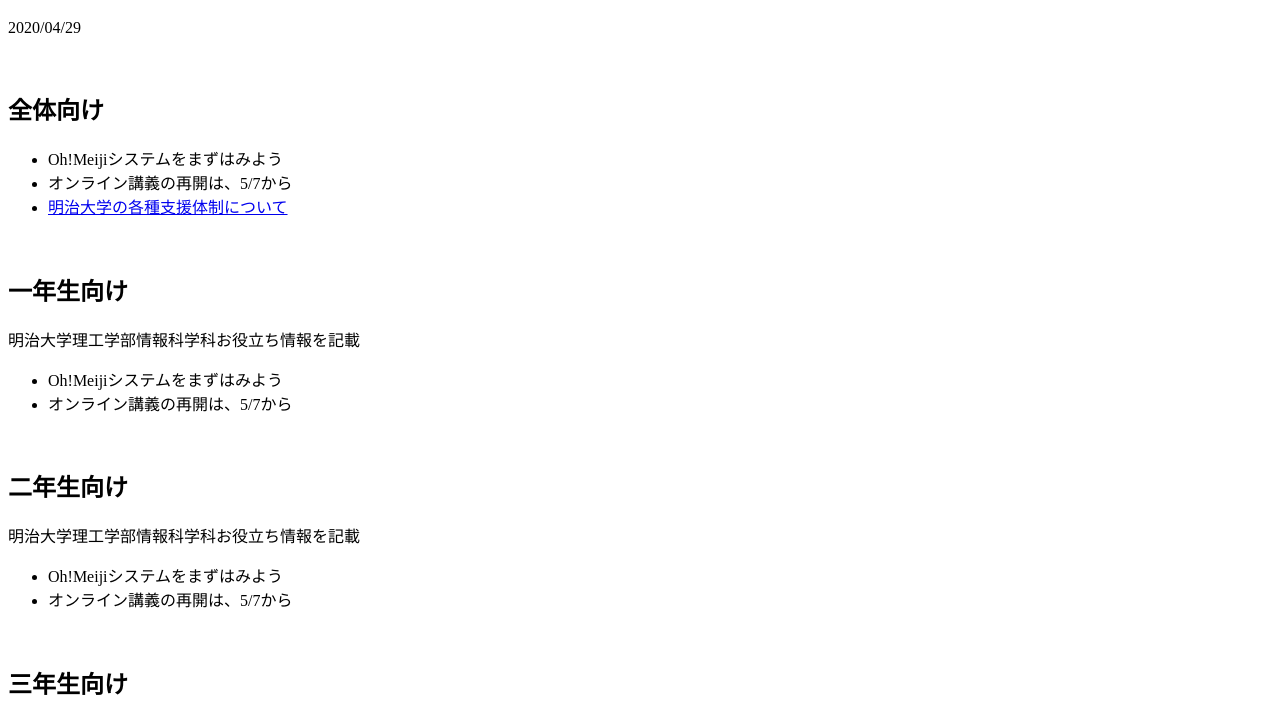
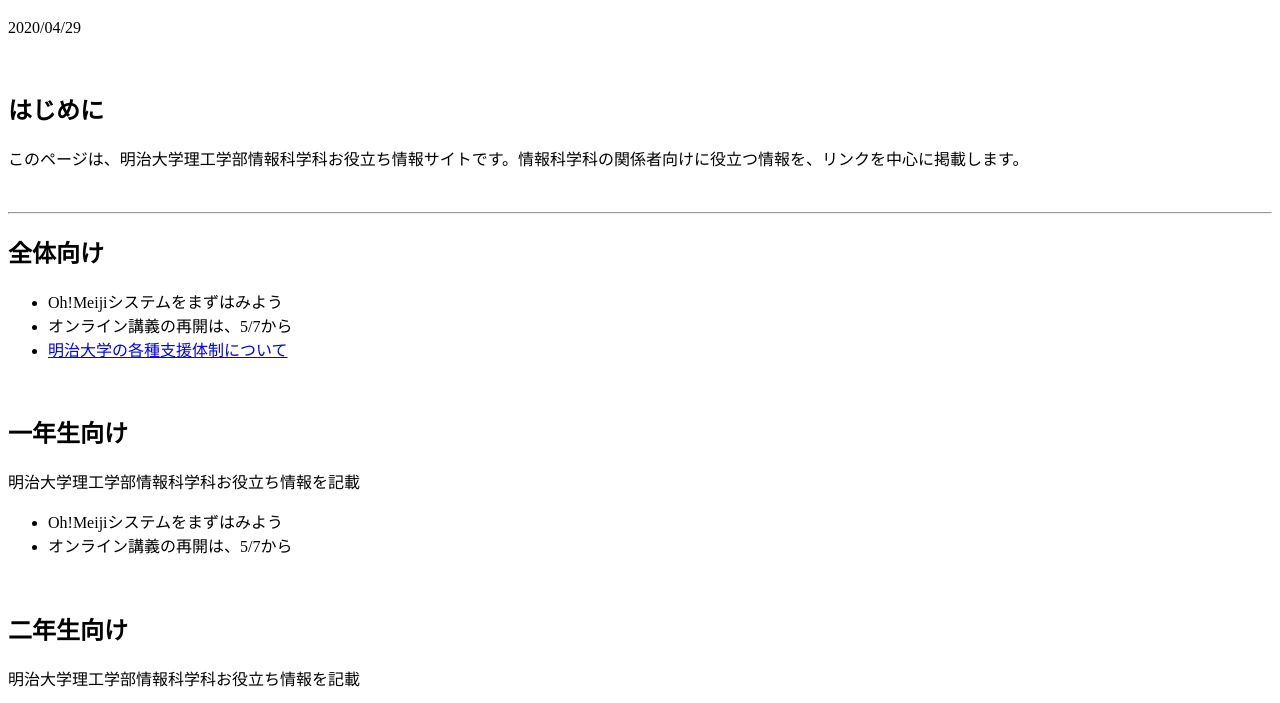
Before and after one commit to saitolaborg/cs.meiji.ac.jp, a plain HTML site: page index.html in a window 1280 px wide. Shown: the part 70-773 px from the top of the page. Drawn offline with Linux system fonts and the light colour scheme.

Commit message:
Update index.html

```diff
--- a/index.html
+++ b/index.html
@@ -9,6 +9,10 @@
   <h1>明治大学理工学部情報科学科お役立ち情報サイト</h1>
   <p>2020/04/29</p>
   <br>
+  <h2>はじめに</h2>
+  <p>このページは、明治大学理工学部情報科学科お役立ち情報サイトです。情報科学科の関係者向けに役立つ情報を、リンクを中心に掲載します。</p>
+  <br>
+  <hr>
   <h2>全体向け</h2>
   <ul>
   <li>Oh!Meijiシステムをまずはみよう</li>
```
